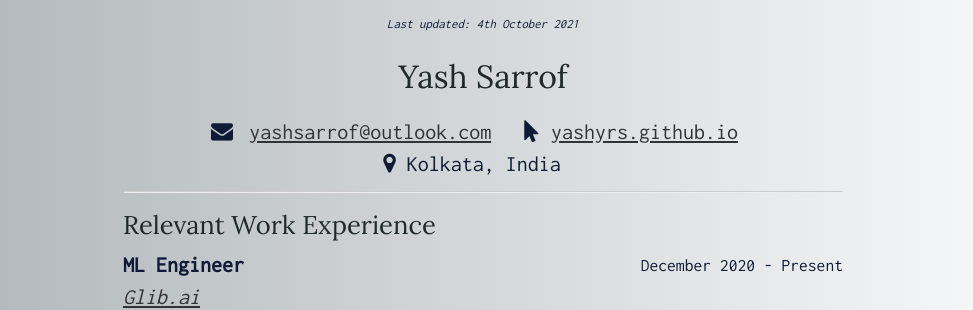
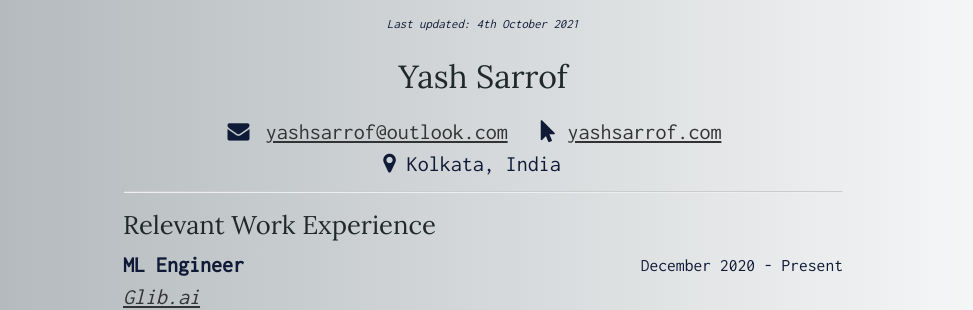
Before and after one commit to yashYRS/yashYRS.github.io, a Jekyll site: the page built from resume/index.html, in a window 1280 px wide. Shown: the top 310 px of the page, without its empty margins (157-1130 px from the left). Built offline with Jekyll 4.4.1, drawn with Linux system fonts in a browser that asks for light colours.

Commit message:
Update website name on resume

```diff
--- a/_data/resume.yaml
+++ b/_data/resume.yaml
@@ -1,7 +1,7 @@
 name: Yash Sarrof
 email: yashsarrof@outlook.com
-website_name: yashyrs.github.io
-website_url: https://yashyrs.github.io
+website_name: yashsarrof.com
+website_url: https://yashsarrof.com
 location: Kolkata, India
 last-updated: 4th October 2021 # commit date
 
```
